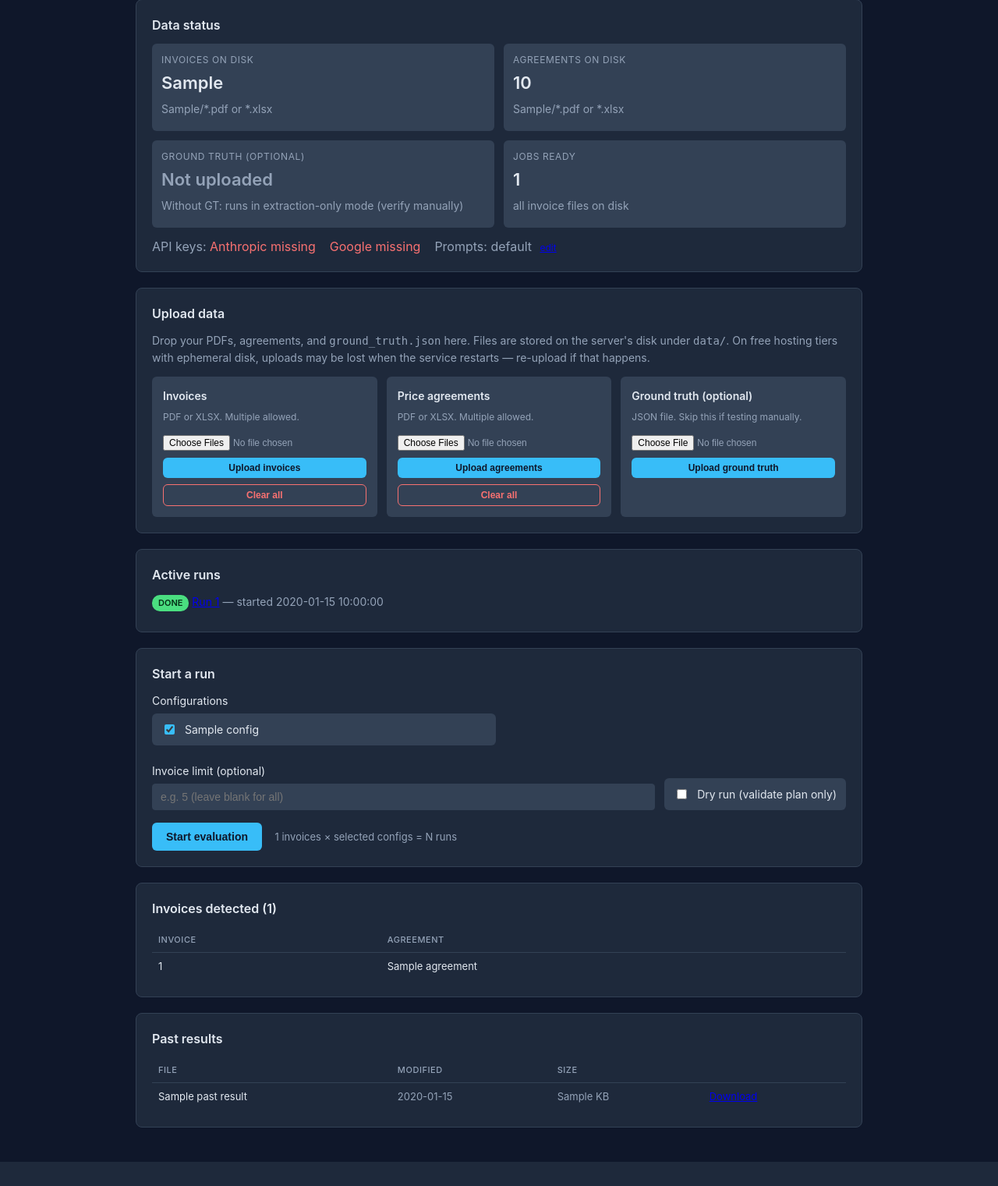
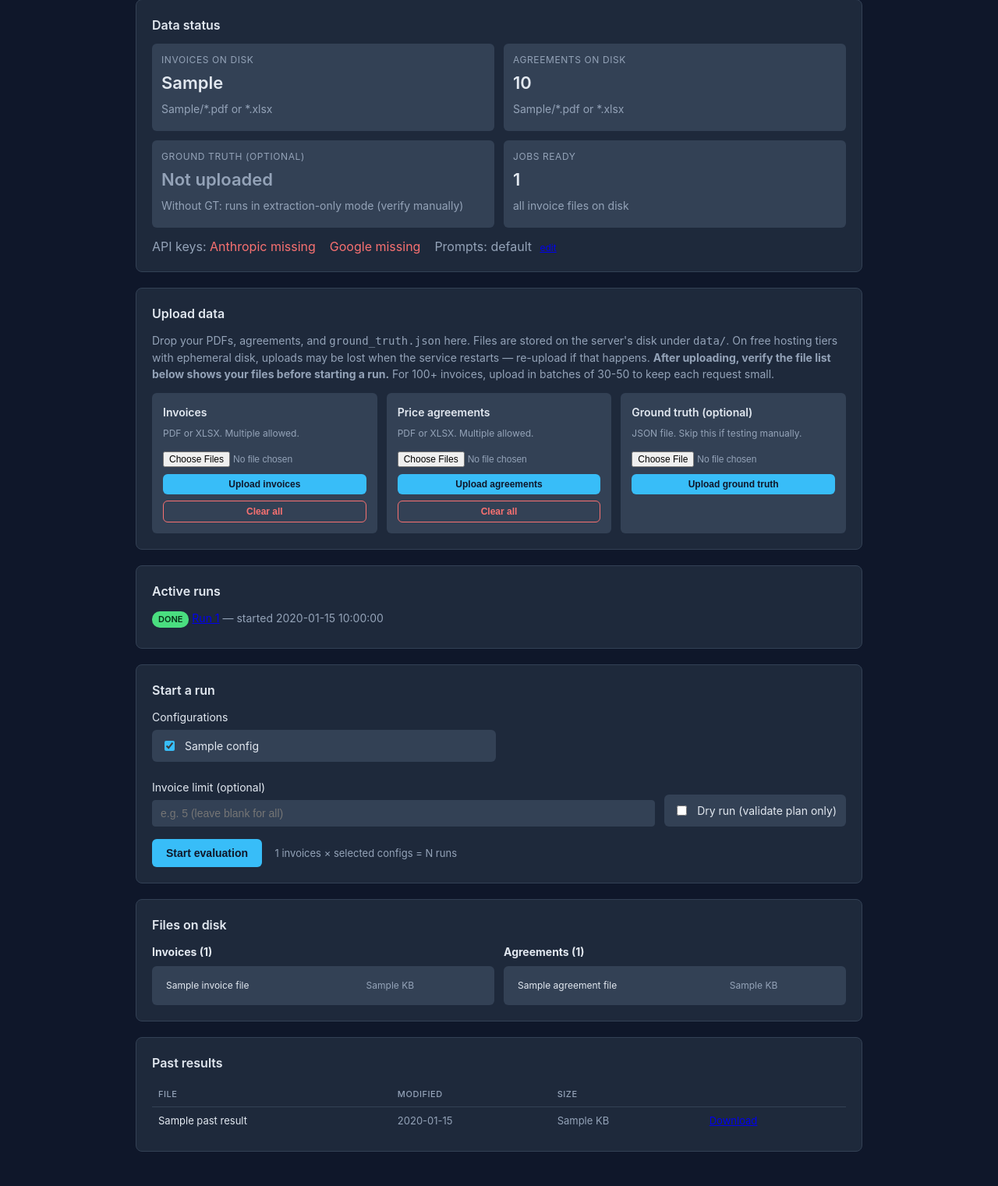
Before and after one commit to jeppeoesterby/nigger19, a Flask app: template webapp/templates/index.html in a window 1280 px wide. Shown: the part 85-1606 px from the top of the page at 78% size. Before the commit the page ends 1575 px from the top, so only its background shows below. Run offline with Flask 3, Linux system fonts and the light colour scheme; the template is opened without the code that fills it: most values are stand-ins (such as "Sample title", 1, 10 or a date in 2020); parts of the project's set-up code (start-up, migrations or seed data) failed here and were passed over.

Commit message:
Raise upload limit + show actual files on disk
Two fixes to unblock the 108-invoice upload workflow:

1. Per-request size limit was 200 MB, which is easy to blow through
   with 100+ PDFs at 1-3 MB each. Flask silently rejected with 413
   and the user saw zero invoices on disk afterwards without any
   hint of what happened. Raised to 2 GB and added an explicit 413
   handler that tells the user to upload in smaller batches.

2. The home page only rendered the "Invoices detected" table when
   ground_truth.json existed (it listed GT-derived jobs). With no
   GT there was no way to verify that uploads actually landed on
   disk. _scan_data now always returns the full file list for both
   invoices and agreements, and index.html renders it in a scrollable
   panel with names and sizes. Makes "did my upload work?" answerable
   at a glance.

Also added a nudge in the upload card copy to verify the list before
starting a run, and to batch 100+ uploads.

```diff
--- a/webapp/app.py
+++ b/webapp/app.py
@@ -50,8 +50,21 @@ def create_app(config_path: str = "config.yaml") -> Flask:
     load_dotenv()
     app = Flask(__name__)
     app.config["CFG_PATH"] = config_path
-    app.config["MAX_CONTENT_LENGTH"] = 200 * 1024 * 1024  # 200 MB per request
+    # 2 GB per request. Keeps a ceiling for pathological cases but lets a batch
+    # of 100+ invoices through comfortably.
+    app.config["MAX_CONTENT_LENGTH"] = 2 * 1024 * 1024 * 1024
     app.secret_key = os.environ.get("FLASK_SECRET_KEY") or secrets.token_hex(16)
+
+    @app.errorhandler(413)
+    def too_large(_e):
+        return (
+            "<h1>Upload too large</h1>"
+            "<p>Your batch exceeds the per-request size limit. "
+            "Try uploading the invoices in smaller batches (e.g. 30-50 at a time), "
+            "then click Start evaluation when they're all on disk.</p>"
+            "<p><a href='/'>Back</a></p>",
+            413,
+        )
 
     def _cfg() -> dict:
         return yaml.safe_load(Path(app.config["CFG_PATH"]).read_text(encoding="utf-8"))
@@ -86,17 +99,37 @@ def create_app(config_path: str = "config.yaml") -> Flask:
             ).is_default(),
         }
         if invoices_dir.exists():
-            info["invoice_count_on_disk"] = sum(
-                1
-                for p in invoices_dir.iterdir()
-                if p.is_file() and p.suffix.lower() in {".pdf", ".xlsx"}
+            invoice_files = sorted(
+                [
+                    p
+                    for p in invoices_dir.iterdir()
+                    if p.is_file() and p.suffix.lower() in {".pdf", ".xlsx"}
+                ],
+                key=lambda p: p.name.lower(),
             )
+            info["invoice_count_on_disk"] = len(invoice_files)
+            info["invoice_files"] = [
+                {"name": p.name, "size_kb": max(1, p.stat().st_size // 1024)}
+                for p in invoice_files
+            ]
+        else:
+            info["invoice_files"] = []
         if agreements_dir.exists():
-            info["agreement_count_on_disk"] = sum(
-                1
-                for p in agreements_dir.iterdir()
-                if p.is_file() and p.suffix.lower() in {".pdf", ".xlsx"}
+            agreement_files = sorted(
+                [
+                    p
+                    for p in agreements_dir.iterdir()
+                    if p.is_file() and p.suffix.lower() in {".pdf", ".xlsx"}
+                ],
+                key=lambda p: p.name.lower(),
             )
+            info["agreement_count_on_disk"] = len(agreement_files)
+            info["agreement_files"] = [
+                {"name": p.name, "size_kb": max(1, p.stat().st_size // 1024)}
+                for p in agreement_files
+            ]
+        else:
+            info["agreement_files"] = []
         if gt_path.exists():
             try:
                 jobs = load_jobs(cfg_yaml, limit=None)
--- a/webapp/templates/index.html
+++ b/webapp/templates/index.html
@@ -80,7 +80,9 @@
     Drop your PDFs, agreements, and <code>ground_truth.json</code> here. Files
     are stored on the server's disk under <code>data/</code>. On free hosting
     tiers with ephemeral disk, uploads may be lost when the service restarts —
-    re-upload if that happens.
+    re-upload if that happens. <strong>After uploading, verify the file list
+    below shows your files before starting a run.</strong>
+    For 100+ invoices, upload in batches of 30-50 to keep each request small.
   </p>
   <div class="upload-grid">
     <div class="upload-tile">
@@ -179,23 +181,50 @@
   </form>
 </div>
 
-{% if data_info.jobs %}
+{% if data_info.invoice_files or data_info.agreement_files %}
 <div class="card">
-  <h2>Invoices detected ({{ data_info.jobs|length }})</h2>
-  <table>
-    <thead><tr><th>Invoice</th><th>Agreement</th></tr></thead>
-    <tbody>
-      {% for j in data_info.jobs[:50] %}
-      <tr>
-        <td>{{ j.id }}</td>
-        <td>{{ j.agreement or '—' }}</td>
-      </tr>
-      {% endfor %}
-    </tbody>
-  </table>
-  {% if data_info.jobs|length > 50 %}
-    <p class="muted">... and {{ data_info.jobs|length - 50 }} more</p>
-  {% endif %}
+  <h2>Files on disk</h2>
+  <div class="grid-2">
+    <div>
+      <h3 style="font-size: 14px; margin: 0 0 8px 0;">
+        Invoices ({{ data_info.invoice_files|length }})
+      </h3>
+      {% if data_info.invoice_files %}
+      <div style="max-height: 300px; overflow-y: auto; background: var(--panel-2); border-radius: 6px; padding: 8px 10px;">
+        <table style="font-size: 12px;">
+          <tbody>
+            {% for f in data_info.invoice_files[:500] %}
+            <tr><td style="word-break: break-all;">{{ f.name }}</td><td class="muted" style="white-space: nowrap;">{{ f.size_kb }} KB</td></tr>
+            {% endfor %}
+          </tbody>
+        </table>
+        {% if data_info.invoice_files|length > 500 %}
+          <p class="muted" style="margin: 6px 0 0; font-size: 11px;">... and {{ data_info.invoice_files|length - 500 }} more</p>
+        {% endif %}
+      </div>
+      {% else %}
+        <p class="muted" style="font-size: 13px;">No invoices uploaded yet.</p>
+      {% endif %}
+    </div>
+    <div>
+      <h3 style="font-size: 14px; margin: 0 0 8px 0;">
+        Agreements ({{ data_info.agreement_files|length }})
+      </h3>
+      {% if data_info.agreement_files %}
+      <div style="max-height: 300px; overflow-y: auto; background: var(--panel-2); border-radius: 6px; padding: 8px 10px;">
+        <table style="font-size: 12px;">
+          <tbody>
+            {% for f in data_info.agreement_files %}
+            <tr><td style="word-break: break-all;">{{ f.name }}</td><td class="muted" style="white-space: nowrap;">{{ f.size_kb }} KB</td></tr>
+            {% endfor %}
+          </tbody>
+        </table>
+      </div>
+      {% else %}
+        <p class="muted" style="font-size: 13px;">No agreements uploaded yet.</p>
+      {% endif %}
+    </div>
+  </div>
 </div>
 {% endif %}
 
```
